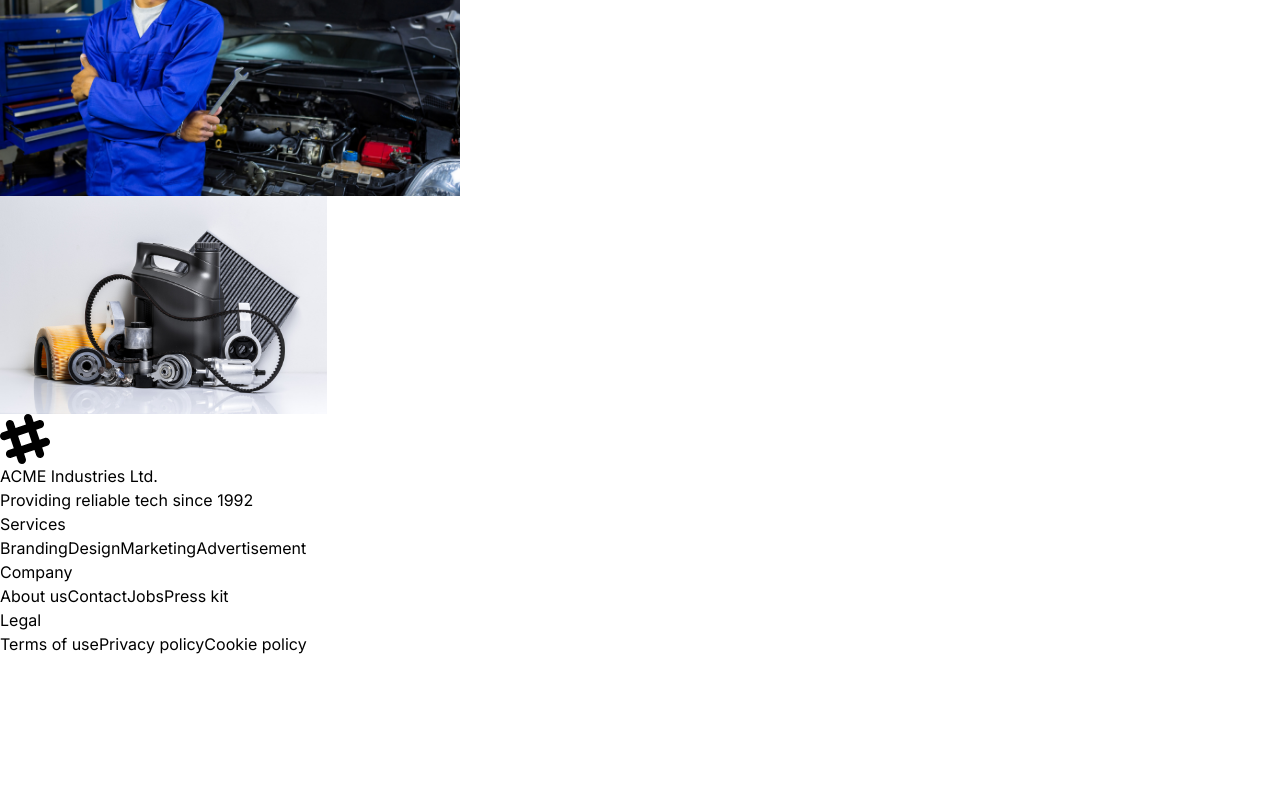
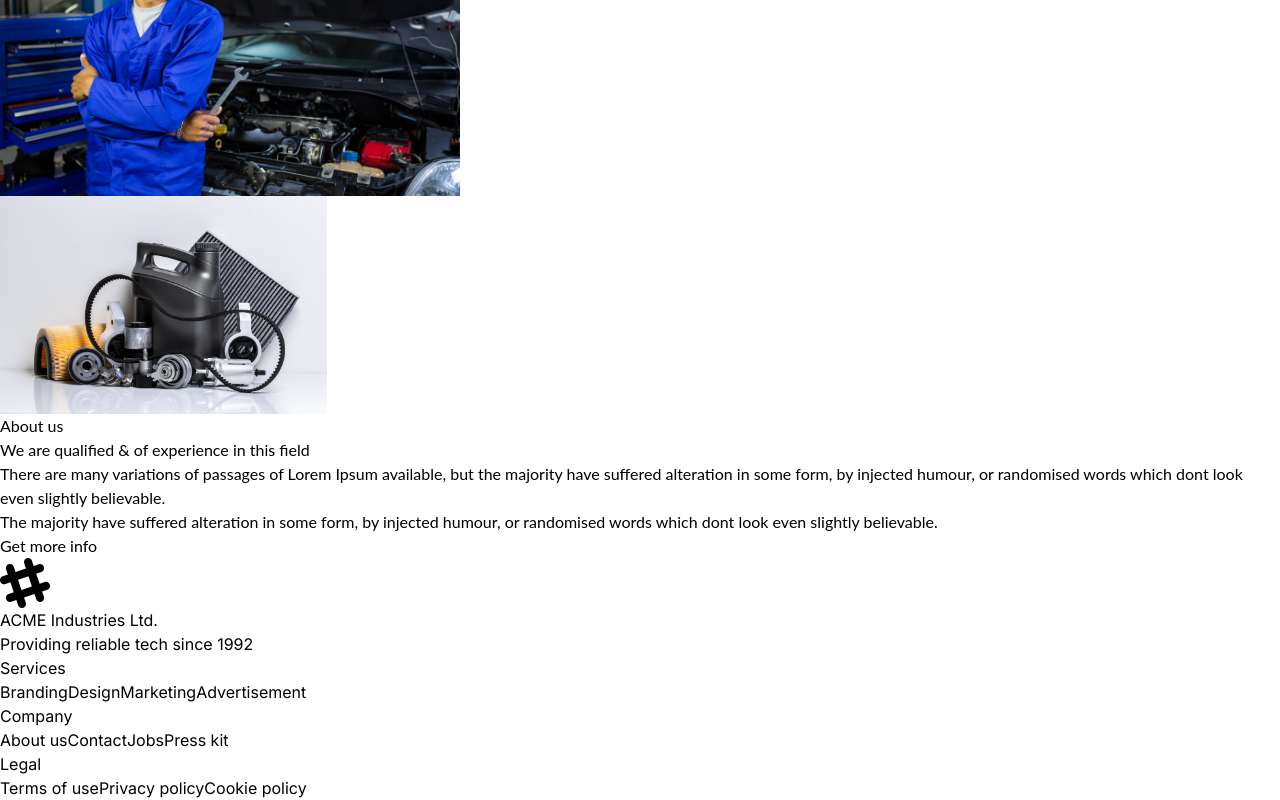
Before and after one commit to Jewel-190237/Car-Repair-Services, a Next.js app: page / in a window 1280 px wide. Shown: the part 2144-2944 px from the top of the page. Before the commit the page ends 2800 px from the top, so only its background shows below. Built offline with nearby package versions, Linux system fonts and the light colour scheme.

Commit message:
file uploaded

```diff
--- a/src/components/HomePage/About.jsx
+++ b/src/components/HomePage/About.jsx
@@ -4,13 +4,17 @@ import React from 'react';
 const About = () => {
     return (
         <section>
-            <div className='flex flex-col lg:flex-row mt-20 gap-10'>
+            <div className='flex flex-col lg:flex-row mt-20'>
                 <div className='flex-1'>
                     <Image className='rounded-lg ' src='/assets/images/about_us/person.jpg' width={460} height={100} alt='person' />
                     <Image className='rounded-lg relative border-4 border-white bottom-36 left-48' src='/assets/images/about_us/parts.jpg' width={327} height={100} alt='person' />
                 </div>
-                <div className='flex-1'>
-
+                <div className='flex-1 space-y-5'>
+                    <p className='text-[#FF3811] font-bold lato'>About us</p>
+                    <p className='text-black font-extrabold text-5xl lato w-full lg:w-3/4'>We are qualified & of experience in this field</p>
+                    <p className='text-[#737373] text-justify lato'>There are many variations of passages of Lorem Ipsum available, but the majority have suffered alteration in some form, by injected humour, or randomised words which dont look even slightly believable. </p>
+                    <p className='text-[#737373] text-justify lato'>The majority have suffered alteration in some form, by injected humour, or randomised words which dont look even slightly believable. </p>
+                    <button className="lato bg-[#FF3811] border border-[#FF3811] text-xl text-white rounded-lg px-6 py-3 font-bold">Get more info </button>
                 </div>
 
             </div>
```
